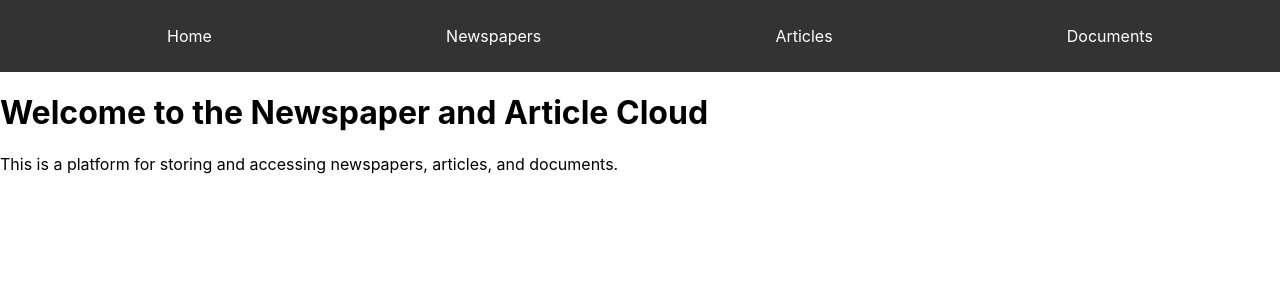
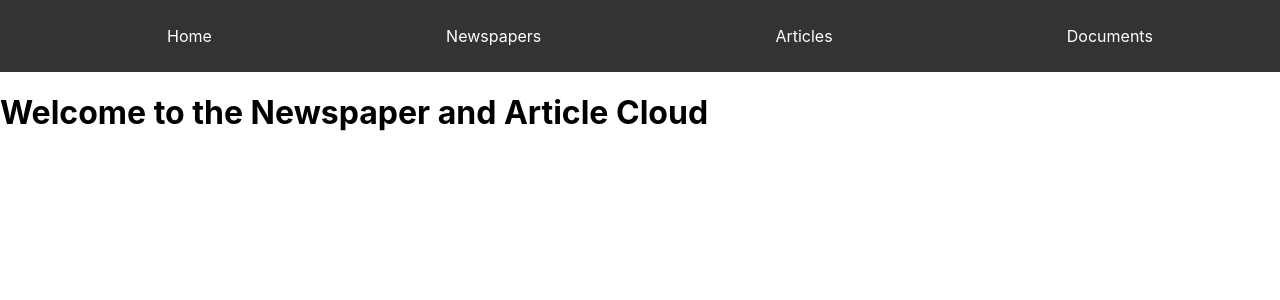
Before and after one commit to KEM-SOAW/KEM-SOAW, a React (Create React App) app: page / in a window 1280 px wide. Shown: the top 300 px of the page. Built offline with nearby package versions, Linux system fonts and the light colour scheme.

Commit message:
Update with new changes

```diff
--- a/src/App.js
+++ b/src/App.js
@@ -1,17 +1,11 @@
 import React from 'react';
-import Navbar from './components/Navbar';
+import Navbar from './components/Navbar';  // Ensure this path is correct
 
 function App() {
   return (
     <div className="App">
-      {/* Include the Navbar at the top */}
       <Navbar />
-
-      {/* Main content */}
-      <main>
-        <h1>Welcome to the Newspaper and Article Cloud</h1>
-        <p>This is a platform for storing and accessing newspapers, articles, and documents.</p>
-      </main>
+      <h1>Welcome to the Newspaper and Article Cloud</h1>
     </div>
   );
 }
```
